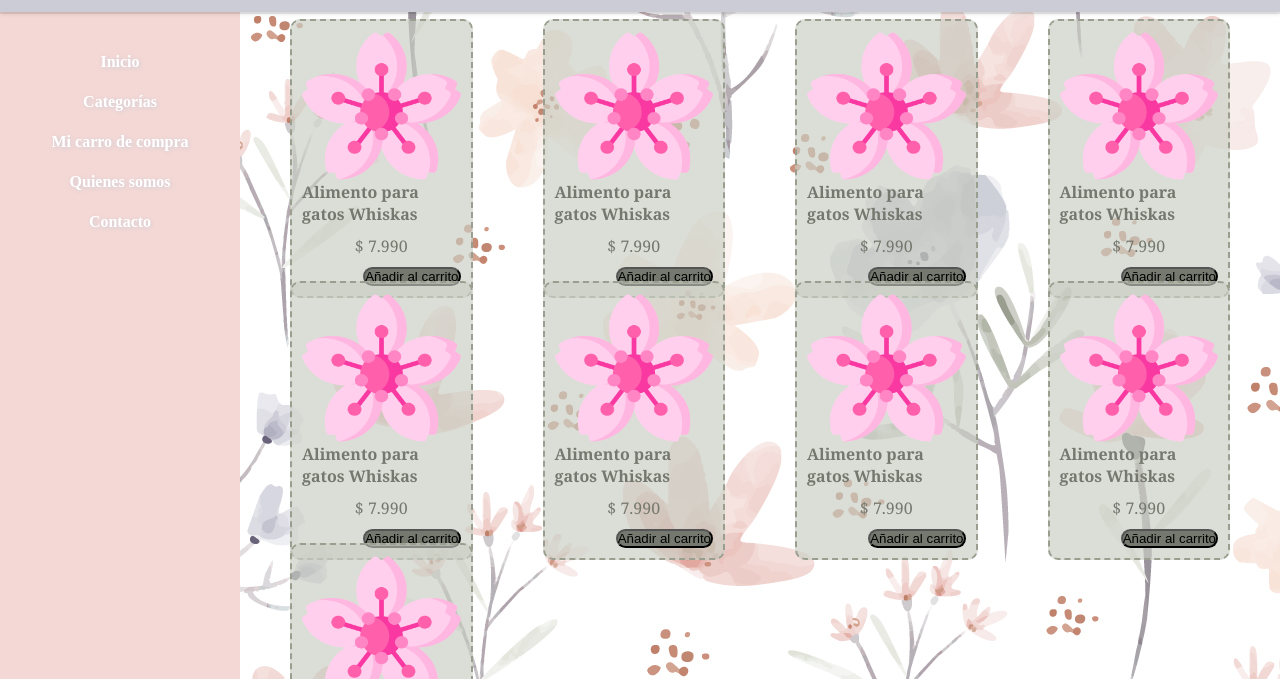
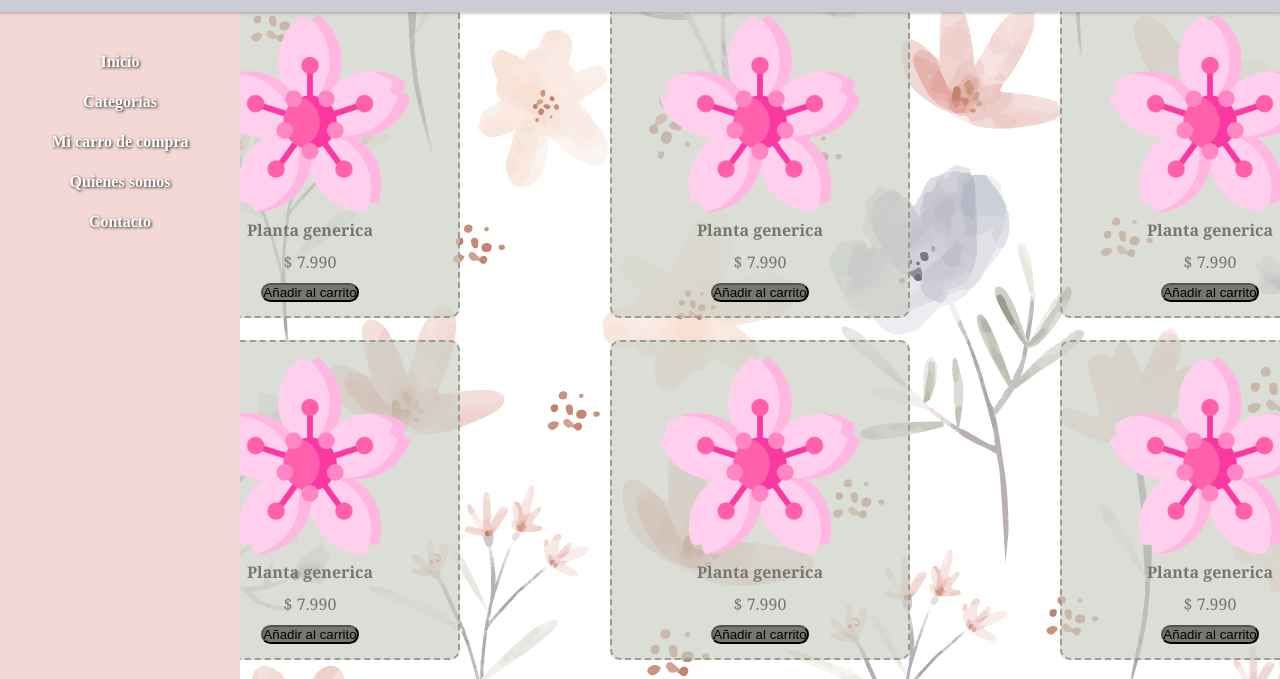
Before and after one commit to Cheskalala/Layout-de-ecommerce-con-Grid, a plain HTML site: page index.html in a window 1280 px wide. Shown: the part 88-767 px from the top of the page. Drawn offline with Linux system fonts and the light colour scheme; a web font is replaced by a local one.

Commit message:
arreglos 01/09

```diff
--- a/assets/css/styles.css
+++ b/assets/css/styles.css
@@ -68,7 +68,7 @@ aside{
     justify-content: center;
     cursor: pointer;
     color: #ffff;
-    text-shadow:1px 1px 5px #ccccd6;
+    text-shadow:1px 1px 3px #222223;
     font-family: "Belanosima", ;
     font-weight: 600;
 ;
@@ -101,9 +101,10 @@ main{
     justify-content: center;
     align-items: center;
     height: 100vh;
-    gap: 70px;
+    width: 100vw;
+    gap: 150px;
     padding: 50px;
-    grid-template-columns: repeat(4, 1fr);
+    grid-template-columns: repeat(3, 1fr);
     grid-auto-rows: 15vmax;
     overflow-y:auto;
 
@@ -113,24 +114,31 @@ main{
     display: flex;
     flex-direction: column;
     justify-content: center;
+    height: 40vh;
+    width: 300px;
     background: #cbcec5ad;
+    align-items: center;
+    justify-content: center;
     padding: 10px;
     border: 2px dashed #9a9e8f;
     border-radius: 10px;
     font-family:"Belanosima", Cambria, serif ;
     color: #75786e;
 }
+.img_tarjeta{
+    display: flex;
 
+}
 .tarjeta img{
     display: flex;
-    justify-content: center;
-    height: 150px;
+    height: 200px;
 
 }
 .titulo_tarjeta {
     display: flex;
     justify-content: center;
     cursor: pointer;
+    padding-top: 5px;
 }
 .precio_tarjeta {
     display: flex;
--- a/index.html
+++ b/index.html
@@ -28,14 +28,14 @@
         </div>
     </aside>
     <main class="main">
-        <div class="productos grid ">
+        <div class="productos ">
             <!-- producto 1 -->
             <div class="tarjeta">
-                <div class="">
+                <div class="img_tarjeta">
                     <img src="assets/img/flor(1).png" class="cover" alt="">
                 </div>
                 <div class="titulo_tarjeta">
-                    <h4>Alimento para gatos Whiskas</h4>
+                    <h4>Planta generica</h4>
                 </div>
                 <div class="precio_tarjeta">
                     <p>$ 7.990 </p>
@@ -46,11 +46,11 @@
             </div>
             <!-- producto 2 -->
             <div class="tarjeta">
-                <div class="tarjeta_img">
+                <div class="img_tarjeta">
                     <img src="assets/img/flor(1).png" class="cover" alt="">
                 </div>
                 <div class="titulo_tarjeta">
-                    <h4>Alimento para gatos Whiskas</h4>
+                    <h4>Planta generica</h4>
                 </div>
                 <div class="precio_tarjeta">
                     <p>$ 7.990 </p>
@@ -62,11 +62,11 @@
 
             <!-- producto 3 -->
             <div class="tarjeta">
-                <div class="tarjeta_img">
+                <div class="img_tarjeta">
                     <img src="assets/img/flor(1).png" class="cover" alt="">
                 </div>
                 <div class="titulo_tarjeta">
-                    <h4>Alimento para gatos Whiskas</h4>
+                    <h4>Planta generica</h4>
                 </div>
                 <div class="precio_tarjeta">
                     <p>$ 7.990 </p>
@@ -78,11 +78,11 @@
 
             <!-- producto 4 -->
             <div class="tarjeta">
-                <div class="tarjeta_img">
+                <div class="img_tarjeta">
                     <img src="assets/img/flor(1).png" class="cover" alt="">
                 </div>
                 <div class="titulo_tarjeta">
-                    <h4>Alimento para gatos Whiskas</h4>
+                    <h4>Planta generica</h4>
                 </div>
                 <div class="precio_tarjeta">
                     <p>$ 7.990 </p>
@@ -94,11 +94,11 @@
 
             <!-- producto 5 -->
             <div class="tarjeta">
-                <div class="tarjeta_img">
+                <div class="img_tarjeta">
                     <img src="assets/img/flor(1).png" class="cover" alt="">
                 </div>
                 <div class="titulo_tarjeta">
-                    <h4>Alimento para gatos Whiskas</h4>
+                    <h4>Planta generica</h4>
                 </div>
                 <div class="precio_tarjeta">
                     <p>$ 7.990 </p>
@@ -110,11 +110,11 @@
 
             <!-- producto 6 -->
             <div class="tarjeta">
-                <div class="tarjeta_img">
+                <div class="img_tarjeta">
                     <img src="assets/img/flor(1).png" class="cover" alt="">
                 </div>
                 <div class="titulo_tarjeta">
-                    <h4>Alimento para gatos Whiskas</h4>
+                    <h4>Planta generica</h4>
                 </div>
                 <div class="precio_tarjeta">
                     <p>$ 7.990 </p>
@@ -126,11 +126,11 @@
 
             <!-- producto 7 -->
             <div class="tarjeta">
-                <div class="tarjeta_img">
+                <div class="img_tarjeta">
                     <img src="assets/img/flor(1).png" class="cover" alt="">
                 </div>
                 <div class="titulo_tarjeta">
-                    <h4>Alimento para gatos Whiskas</h4>
+                    <h4>Planta generica</h4>
                 </div>
                 <div class="precio_tarjeta">
                     <p>$ 7.990 </p>
@@ -142,11 +142,11 @@
 
             <!-- producto 8 -->
             <div class="tarjeta">
-                <div class="tarjeta_img">
+                <div class="img_tarjeta">
                     <img src="assets/img/flor(1).png" class="cover" alt="">
                 </div>
                 <div class="titulo_tarjeta">
-                    <h4>Alimento para gatos Whiskas</h4>
+                    <h4>Planta generica</h4>
                 </div>
                 <div class="precio_tarjeta">
                     <p>$ 7.990 </p>
@@ -158,11 +158,11 @@
 
             <!-- producto 9 -->
             <div class="tarjeta">
-                <div class="tarjeta_img">
+                <div class="img_tarjeta">
                     <img src="assets/img/flor(1).png" class="cover" alt="">
                 </div>
                 <div class="titulo_tarjeta">
-                    <h4>Alimento para gatos Whiskas</h4>
+                    <h4>Planta generica</h4>
                 </div>
                 <div class="precio_tarjeta">
                     <p>$ 7.990 </p>
```
